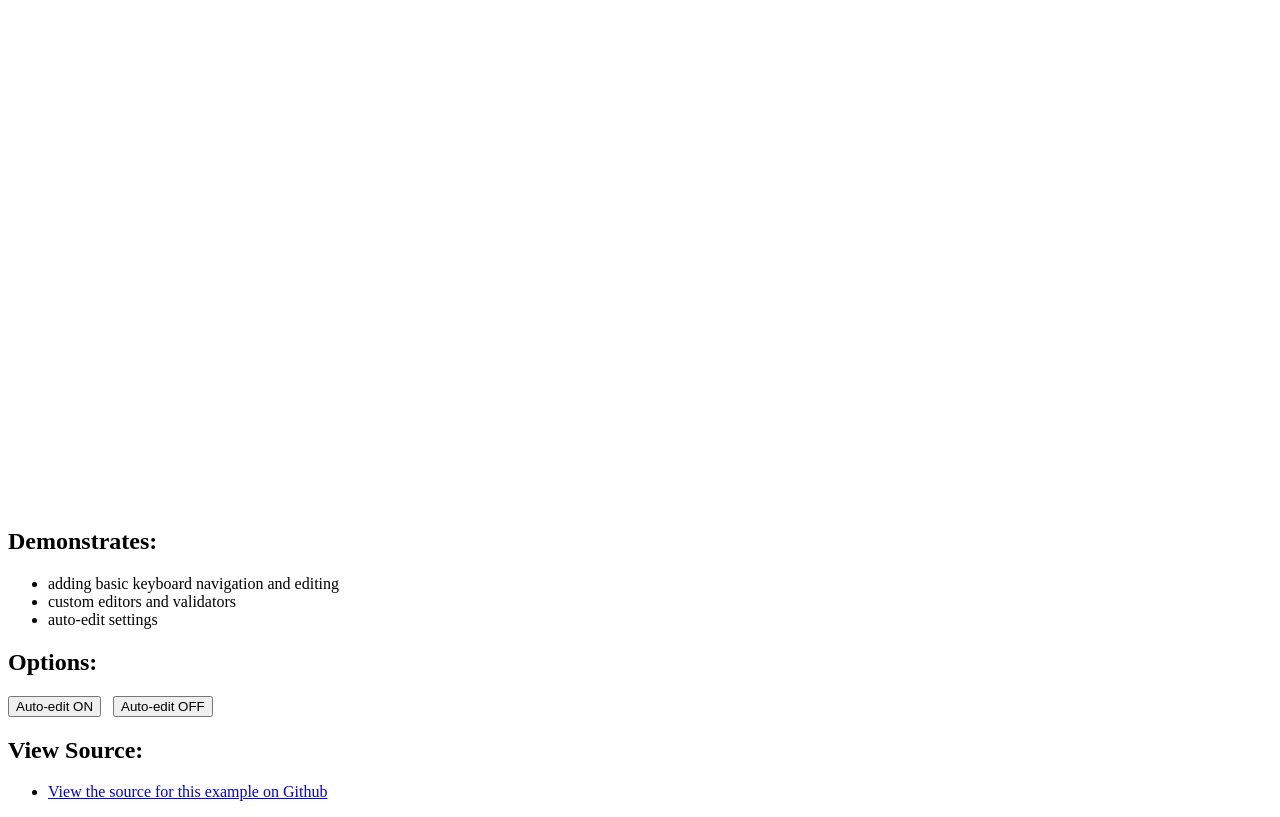
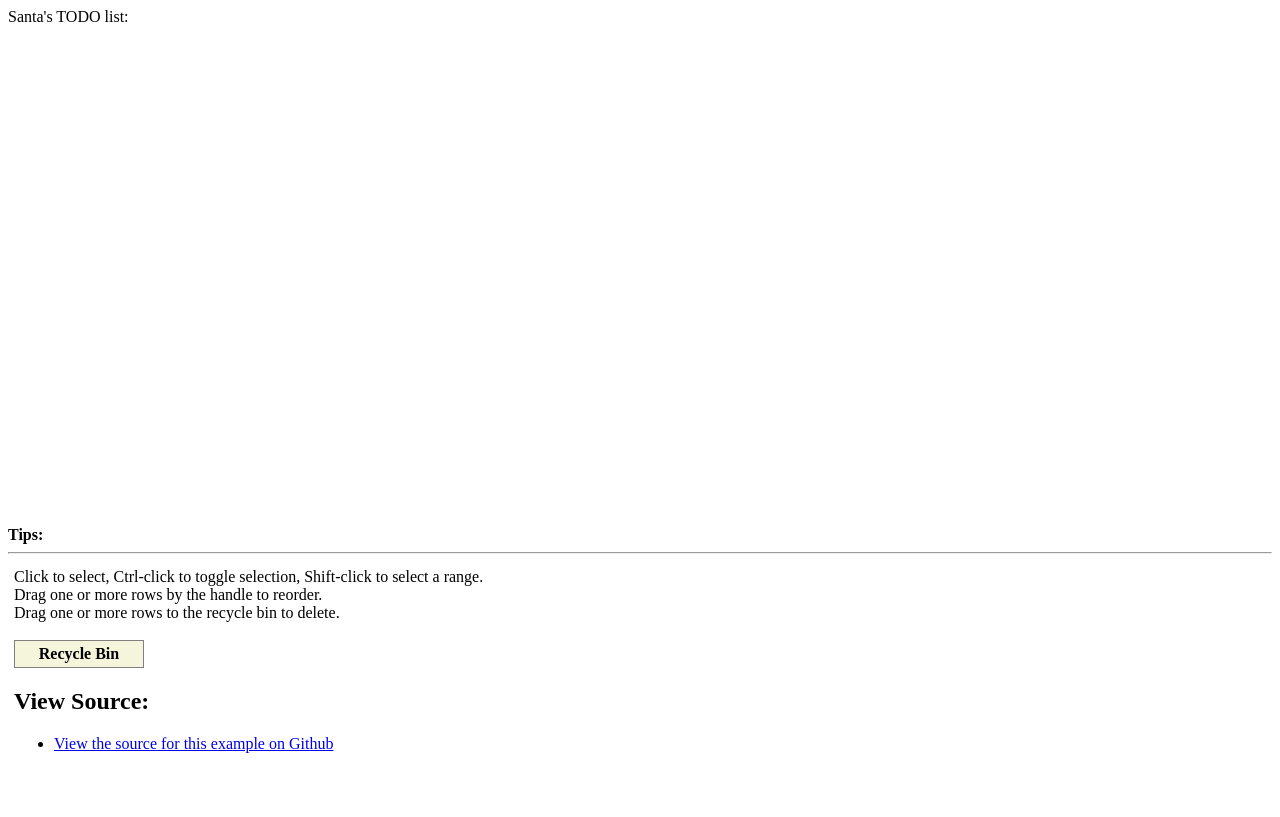
Before and after one commit to ScienceStacks/SciSheets, a Django app: template mysite/mysite/templates/slickgrid.html in a window 1280 px wide. After the commit the page ends 753 px from the top, so only its background shows below. Run offline with Django 3.2, Linux system fonts and the light colour scheme; the template is opened without the code that fills it, so the values that code supplies are empty; some libraries are stand-ins or nearby versions.

Commit message:
Refined integration of SlickGrid

```diff
--- a/mysite/mysite/templates/slickgrid.html
+++ b/mysite/mysite/templates/slickgrid.html
@@ -2,46 +2,126 @@
 <html>
 <head>
   <meta http-equiv="Content-Type" content="text/html; charset=iso-8859-1">
-  <title>SlickGrid example 3: Editing</title>
-  <link rel="stylesheet" href="../static/slicklib.min.css" type="text/css"/>
+  <title>SlickGrid example 9: Row reordering</title>
+  <link rel="stylesheet" href="../static/slickgrid.min.css" type="text/css"/>
   <style>
-    .cell-title {
-      font-weight: bold;
+    .cell-effort-driven {
+      text-align: center;
     }
 
-    .cell-effort-driven {
+    .cell-reorder {
+      cursor: move;
+      background: url("../images/drag-handle.png") no-repeat center center;
+    }
+
+    .cell-selection {
+      border-right-color: silver;
+      border-right-style: solid;
+      background: #f5f5f5;
+      color: gray;
+      text-align: right;
+      font-size: 10px;
+    }
+
+    .slick-row.selected .cell-selection {
+      background-color: transparent; /* show default selected row background */
+    }
+
+    .recycle-bin {
+      width: 120px;
+      border: 1px solid gray;
+      background: beige;
+      padding: 4px;
+      font-size: 12pt;
+      font-weight: bold;
+      color: black;
       text-align: center;
+      -moz-border-radius: 10px;
+    }
+
+    .red {
+      background: red;
+    }
+
+    .bold {
+      font-weight: bold;
     }
   </style>
 </head>
 <body>
 <div style="position:relative">
   <div style="width:600px;">
+    <div class="grid-header" style="width:100%">
+      <label>Santa's TODO list:</label>
+    </div>
     <div id="myGrid" style="width:100%;height:500px;"></div>
   </div>
+  <div class="options-panel">
+    <b>Tips:</b>
+    <hr/>
+    <div style="padding:6px;">
+      Click to select, Ctrl-click to toggle selection, Shift-click to select a range.<br/>
+      Drag one or more rows by the handle to reorder.<br/>
+      Drag one or more rows to the recycle bin to delete.
 
-  <div class="options-panel">
-    <h2>Demonstrates:</h2>
-    <ul>
-      <li>adding basic keyboard navigation and editing</li>
-      <li>custom editors and validators</li>
-      <li>auto-edit settings</li>
-    </ul>
+      <br/>
+      <br/>
 
-    <h2>Options:</h2>
-    <button onclick="grid.setOptions({autoEdit:true})">Auto-edit ON</button>
-    &nbsp;
-    <button onclick="grid.setOptions({autoEdit:false})">Auto-edit OFF</button>
+      <div id="dropzone" class="recycle-bin">
+        Recycle Bin
+      </div>
         <h2>View Source:</h2>
         <ul>
-          <li><A href="https://github.com/mleibman/SlickGrid/blob/gh-pages/examples/example3-editing.html" target="_sourcewindow"> View the source for this example on Github</a></li>
+            <li><A href="https://github.com/mleibman/SlickGrid/blob/gh-pages/examples/example9-row-reordering.html" target="_sourcewindow"> View the source for this example on Github</a></li>
         </ul>
     </div>
   </div>
+</div>
 
-<script src="../static/slicklib.min.js"></script>
+<script src="../static/slickgrid.min.js"></script>
 
 <script>
+var grid;
+var data = [];
+var columns = [
+  {
+    id: "#",
+    name: "",
+    width: 40,
+    behavior: "selectAndMove",
+    selectable: false,
+    resizable: false,
+    cssClass: "cell-reorder dnd"
+  },
+  {
+    id: "name",
+    name: "Name",
+    field: "name",
+    width: 500,
+    cssClass: "cell-title",
+    editor: Slick.Editors.Text,
+    validator: requiredFieldValidator
+  },
+  {
+    id: "complete",
+    name: "Complete",
+    width: 60,
+    cssClass: "cell-effort-driven",
+    field: "complete",
+    cannotTriggerInsert: true,
+    formatter: Slick.Formatters.Checkmark,
+    editor: Slick.Editors.Checkbox
+  }
+];
+
+var options = {
+  editable: true,
+  enableAddRow: true,
+  enableCellNavigation: true,
+  forceFitColumns: true,
+  autoEdit: false
+};
+
 function requiredFieldValidator(value) {
   if (value == null || value == undefined || !value.length) {
     return {valid: false, msg: "This is a required field"};
@@ -50,46 +130,172 @@
   }
 }
 
-  var grid;
-  var data = [];
-  var columns = [
-    {id: "title", name: "Title", field: "title", width: 120, cssClass: "cell-title", editor: Slick.Editors.Text, validator: requiredFieldValidator},
-    {id: "desc", name: "Description", field: "description", width: 100, editor: Slick.Editors.LongText},
-    {id: "duration", name: "Duration", field: "duration", editor: Slick.Editors.Text},
-    {id: "%", name: "% Complete", field: "percentComplete", width: 80, resizable: false, formatter: Slick.Formatters.PercentCompleteBar, editor: Slick.Editors.PercentComplete},
-    {id: "start", name: "Start", field: "start", minWidth: 60, editor: Slick.Editors.Date},
-    {id: "finish", name: "Finish", field: "finish", minWidth: 60, editor: Slick.Editors.Date},
-    {id: "effort-driven", name: "Effort Driven", width: 80, minWidth: 20, maxWidth: 80, cssClass: "cell-effort-driven", field: "effortDriven", formatter: Slick.Formatters.Checkmark, editor: Slick.Editors.Checkbox}
+$(function () {
+  data = [
+    { name: "Make a list", complete: true},
+    { name: "Check it twice", complete: false},
+    { name: "Find out who's naughty", complete: false},
+    { name: "Find out who's nice", complete: false}
   ];
-  var options = {
-    editable: true,
-    enableAddRow: true,
-    enableCellNavigation: true,
-    asyncEditorLoading: false,
-    autoEdit: false
-  };
-
-  $(function () {
-    for (var i = 0; i < 500; i++) {
-      var d = (data[i] = {});
-
-      d["title"] = "Task " + i;
-      d["description"] = "This is a sample task description.\n  It can be multiline";
-      d["duration"] = "5 days";
-      d["percentComplete"] = Math.round(Math.random() * 100);
-      d["start"] = "01/01/2009";
-      d["finish"] = "01/05/2009";
-      d["effortDriven"] = (i % 5 == 0);
-    }
 
   grid = new Slick.Grid("#myGrid", data, columns, options);
 
-    grid.setSelectionModel(new Slick.CellSelectionModel());
+  grid.setSelectionModel(new Slick.RowSelectionModel());
+
+  var moveRowsPlugin = new Slick.RowMoveManager({
+    cancelEditOnDrag: true
+  });
+
+  moveRowsPlugin.onBeforeMoveRows.subscribe(function (e, data) {
+    for (var i = 0; i < data.rows.length; i++) {
+      // no point in moving before or after itself
+      if (data.rows[i] == data.insertBefore || data.rows[i] == data.insertBefore - 1) {
+        e.stopPropagation();
+        return false;
+      }
+    }
+    return true;
+  });
+
+  moveRowsPlugin.onMoveRows.subscribe(function (e, args) {
+    var extractedRows = [], left, right;
+    var rows = args.rows;
+    var insertBefore = args.insertBefore;
+    left = data.slice(0, insertBefore);
+    right = data.slice(insertBefore, data.length);
+
+    rows.sort(function(a,b) { return a-b; });
+
+    for (var i = 0; i < rows.length; i++) {
+      extractedRows.push(data[rows[i]]);
+    }
+
+    rows.reverse();
+
+    for (var i = 0; i < rows.length; i++) {
+      var row = rows[i];
+      if (row < insertBefore) {
+        left.splice(row, 1);
+      } else {
+        right.splice(row - insertBefore, 1);
+      }
+    }
+
+    data = left.concat(extractedRows.concat(right));
+
+    var selectedRows = [];
+    for (var i = 0; i < rows.length; i++)
+      selectedRows.push(left.length + i);
+
+    grid.resetActiveCell();
+    grid.setData(data);
+    grid.setSelectedRows(selectedRows);
+    grid.render();
+  });
+
+  grid.registerPlugin(moveRowsPlugin);
+
+  grid.onDragInit.subscribe(function (e, dd) {
+    // prevent the grid from cancelling drag'n'drop by default
+    e.stopImmediatePropagation();
+  });
+
+  grid.onDragStart.subscribe(function (e, dd) {
+    var cell = grid.getCellFromEvent(e);
+    if (!cell) {
+      return;
+    }
+
+    dd.row = cell.row;
+    if (!data[dd.row]) {
+      return;
+    }
+
+    if (Slick.GlobalEditorLock.isActive()) {
+      return;
+    }
+
+    e.stopImmediatePropagation();
+    dd.mode = "recycle";
+
+    var selectedRows = grid.getSelectedRows();
+
+    if (!selectedRows.length || $.inArray(dd.row, selectedRows) == -1) {
+      selectedRows = [dd.row];
+      grid.setSelectedRows(selectedRows);
+    }
+
+    dd.rows = selectedRows;
+    dd.count = selectedRows.length;
+
+    var proxy = $("<span></span>")
+        .css({
+          position: "absolute",
+          display: "inline-block",
+          padding: "4px 10px",
+          background: "#e0e0e0",
+          border: "1px solid gray",
+          "z-index": 99999,
+          "-moz-border-radius": "8px",
+          "-moz-box-shadow": "2px 2px 6px silver"
+        })
+        .text("Drag to Recycle Bin to delete " + dd.count + " selected row(s)")
+        .appendTo("body");
+
+    dd.helper = proxy;
+
+    $(dd.available).css("background", "pink");
+
+    return proxy;
+  });
+
+  grid.onDrag.subscribe(function (e, dd) {
+    if (dd.mode != "recycle") {
+      return;
+    }
+    dd.helper.css({top: e.pageY + 5, left: e.pageX + 5});
+  });
+
+  grid.onDragEnd.subscribe(function (e, dd) {
+    if (dd.mode != "recycle") {
+      return;
+    }
+    dd.helper.remove();
+    $(dd.available).css("background", "beige");
+  });
+
+  $.drop({mode: "mouse"});
+  $("#dropzone")
+      .bind("dropstart", function (e, dd) {
+        if (dd.mode != "recycle") {
+          return;
+        }
+        $(this).css("background", "yellow");
+      })
+      .bind("dropend", function (e, dd) {
+        if (dd.mode != "recycle") {
+          return;
+        }
+        $(dd.available).css("background", "pink");
+      })
+      .bind("drop", function (e, dd) {
+        if (dd.mode != "recycle") {
+          return;
+        }
+        var rowsToDelete = dd.rows.sort().reverse();
+        for (var i = 0; i < rowsToDelete.length; i++) {
+          data.splice(rowsToDelete[i], 1);
+        }
+        grid.invalidate();
+        grid.setSelectedRows([]);
+      });
+
 
   grid.onAddNewRow.subscribe(function (e, args) {
-      var item = args.item;
-      grid.invalidateRow(data.length);
+    var item = {name: "New task", complete: false};
+    $.extend(item, args.item);
     data.push(item);
+    grid.invalidateRows([data.length - 1]);
     grid.updateRowCount();
     grid.render();
   });
```
Also changed, not shown: status.txt (+1 -7 lines), 2 other files. Lines whose indentation alone changed are shown as unchanged.
